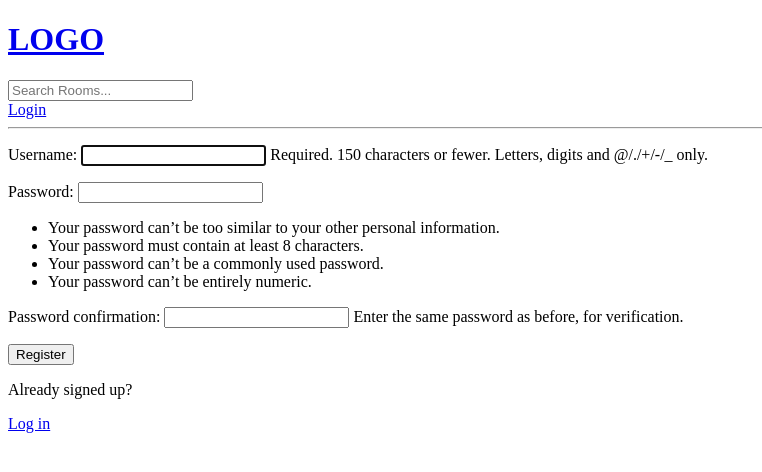
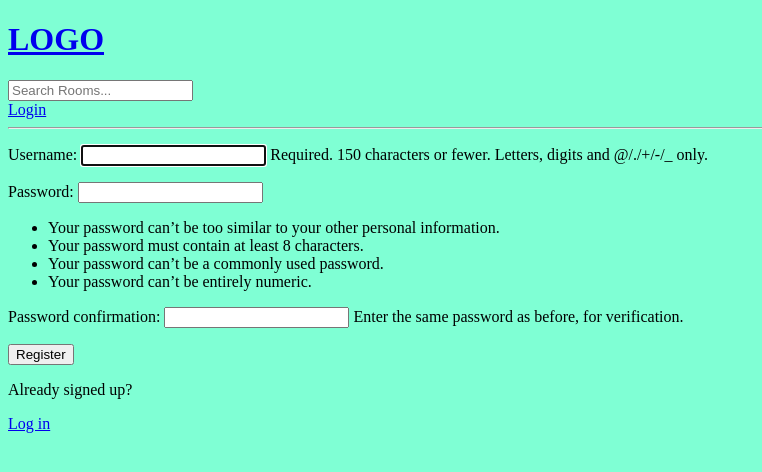
Before and after one commit to lasindu2001/studybud-django, a Django app: page /register/ in a window 1280 px wide. Shown: the top 472 px of the page, without its empty margins (0-762 px from the left). Run offline with Django 5.2, Linux system fonts and the light colour scheme.

Commit message:
add static files

```diff
--- /dev/null
+++ b/static/styles/main.css
@@ -0,0 +1,3 @@
+body{
+    background-color: aquamarine;
+}
--- a/studybud/settings.py
+++ b/studybud/settings.py
@@ -120,6 +120,10 @@ USE_TZ = True
 
 STATIC_URL = 'static/'
 
+STATICFILES_DIRS = [
+    BASE_DIR / 'static'
+]
+
 # Default primary key field type
 # https://docs.djangoproject.com/en/5.0/ref/settings/#default-auto-field
 
--- a/templates/main.html
+++ b/templates/main.html
@@ -1,10 +1,12 @@
 <!DOCTYPE html>
+{% load static %}
 <html>
 <head>
     <meta charset='utf-8'>
     <meta http-equiv='X-UA-Compatible' content='IE=edge'>
     <title>StudyBud</title>
     <meta name='viewport' content='width=device-width, initial-scale=1'>
+    <link rel="stylesheet" type="text/css" media="screen" href="{% static 'styles/main.css' %}">
 </head>
 <body>
     {% include 'navbar.html' %}
```
